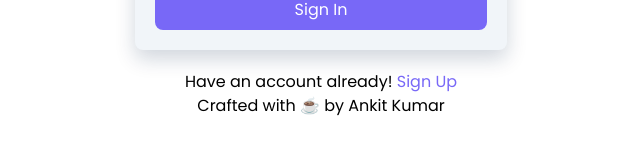
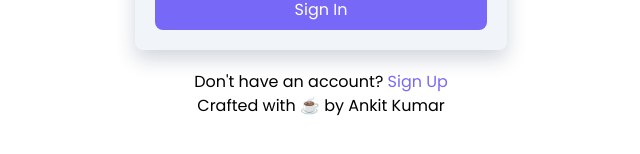
Before and after one commit to AnkitKumar8080/zenChat, a React (Vite) app in the folder client/: page /login in a window 1280 px wide. Shown: the part 472-626 px from the top of the page, without its empty margins (319-959 px from the left). Built offline with nearby package versions, Linux system fonts and the light colour scheme; no server answers.

Commit message:
fixed signIn/singUp typos

```diff
--- a/client/src/pages/Login.jsx
+++ b/client/src/pages/Login.jsx
@@ -78,7 +78,7 @@ export default function Login() {
 
         <div>
           <p className="text-center dark:text-slate-300">
-            Have an account already!{" "}
+            Don't have an account?{" "}
             <Link
               className="text-primary cursor-pointer hover:underline"
               to={"/register"}
--- a/client/src/pages/Register.jsx
+++ b/client/src/pages/Register.jsx
@@ -84,7 +84,7 @@ export default function Register() {
 
         <div>
           <p className="text-center dark:text-slate-300">
-            Don't have an account ?{" "}
+            Have an account already{" "}
             <Link
               className="text-primary cursor-pointer hover:underline"
               to={"/login"}
```
